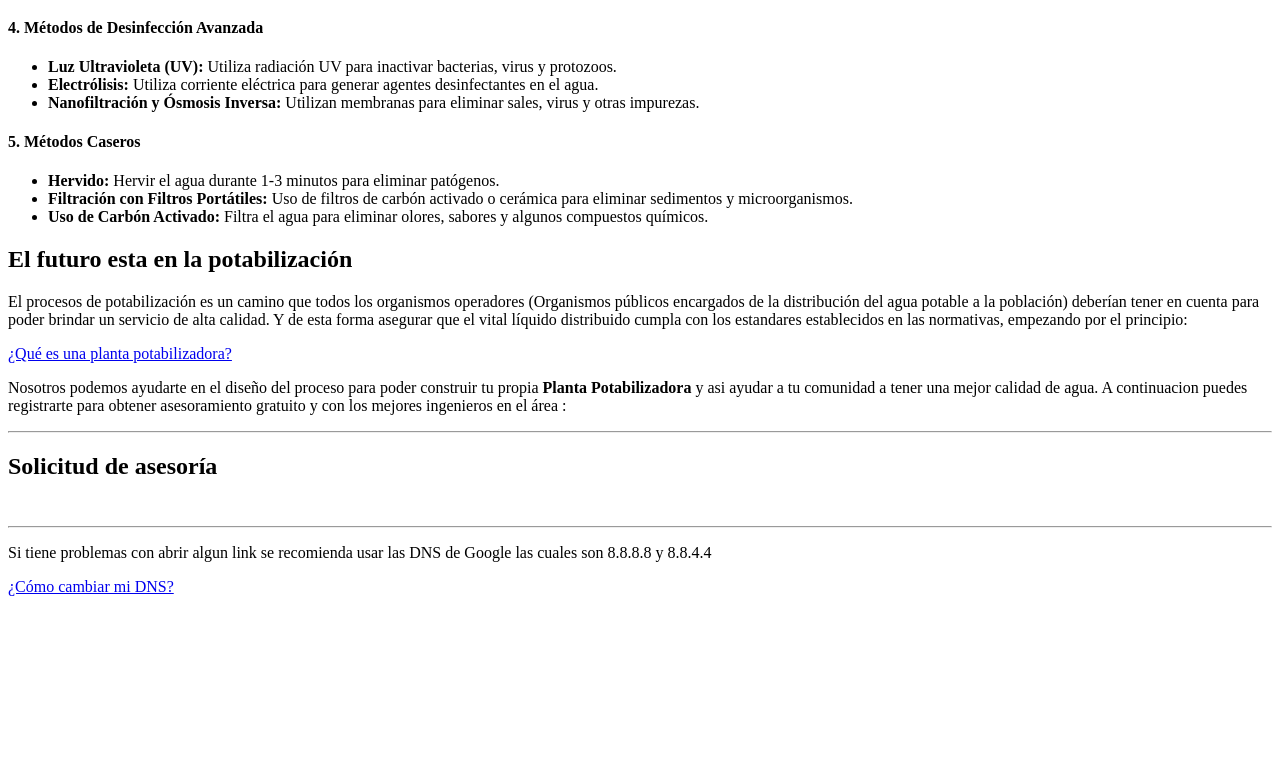
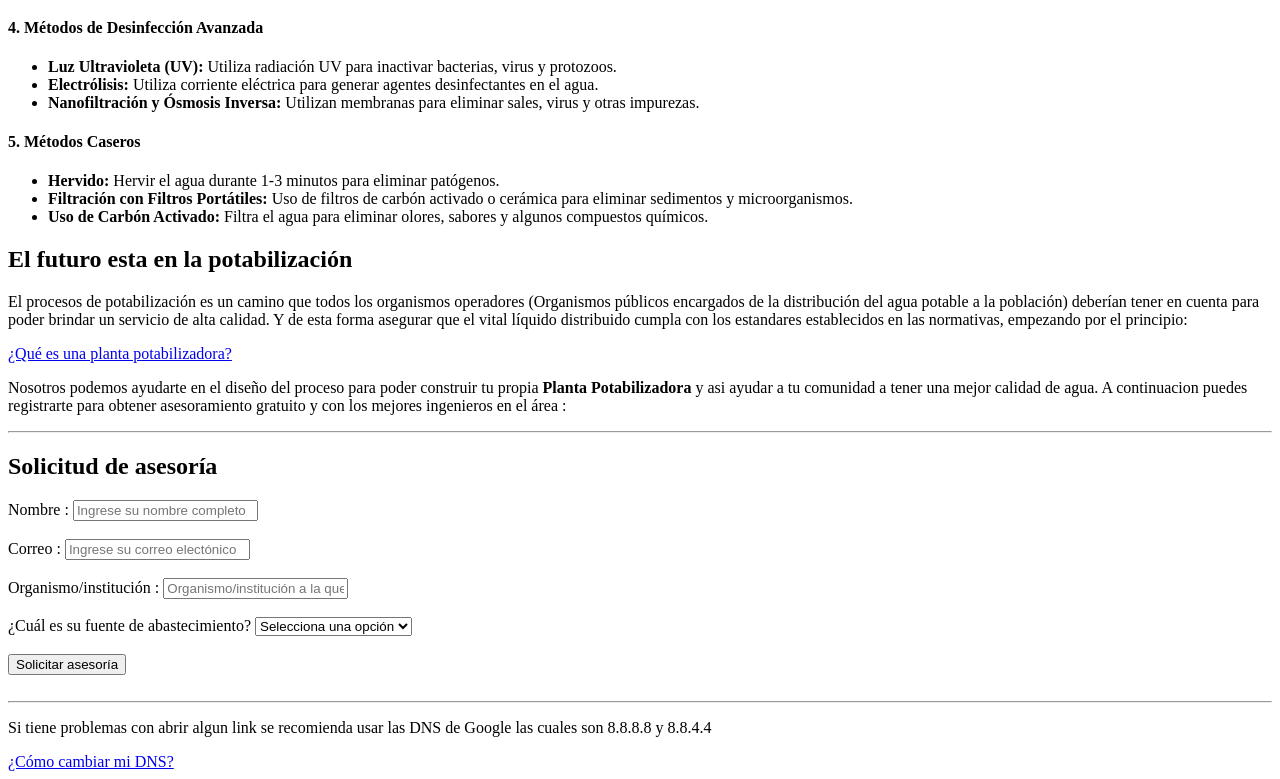
Before and after one commit to OmarRoano/proyecto_u1_potabilizadora_html, a plain HTML site: page index.html in a window 1280 px wide. Shown: the part 883-1662 px from the top of the page. Before the commit the page ends 1487 px from the top, so only its background shows below. Drawn offline with Linux system fonts and the light colour scheme.

Commit message:
commit 2: se agrega el form

```diff
--- a/index.html
+++ b/index.html
@@ -20,7 +20,7 @@
     <p>La potabilización es un proceso que sirve para potabilizar el agua cruda, agua que no ha sido sometida a ningun proceso, y que muchas veces
         excede algun parametro de los establecidos por la normativa.</p>
 
-    <a href="https://www.dof.gob.mx/nota_detalle.php?codigo=5650705&fecha=02/05/2022">ver normativa mexicana</a>
+    <a href="https://www.dof.gob.mx/nota_detalle.php?codigo=5650705&fecha=02/05/2022">Ver normativa mexicana.</a>
 
     <p>La potabilización puede ser de diferentes tipos por lo que varían los procesos y métodos que la conforman, a continuación se muestran algunos
         de los más comunes :</p>
@@ -77,6 +77,59 @@
 
     <h2>Solicitud de asesoría</h2>
 
+    <form>
+        <label for="nom">Nombre : </label>
+        <input
+            id="nom"
+            name="nombre_comppleto"
+            type="text"
+            placeholder="Ingrese su nombre completo"
+            minlength="2"
+            maxlength="50"
+            required
+        >
+        <br><br>
+
+        <label for="cor"> Correo : </label>
+        <input
+            id="cor"
+            name="correo"
+            type="text"
+            placeholder = "Ingrese su correo electónico"
+            minlength="2"
+            maxlength="50"
+            required
+        >
+        <br><br>
+
+        <label for="ins">Organismo/institución : </label>
+        <input
+            id="ins"
+            name="institucion"
+            type="text"
+            placeholder="Organismo/institución a la que pertenece"
+            minlength="2"
+            maxlength="100"
+            required
+        >
+        <br>
+        <br>
+
+        <label>¿Cuál es su fuente de abastecimiento?
+            <select name="fuente" required>
+                <option value=""selected hidden disabled>Selecciona una opción</option>
+                <option value="pozo">Pozo</option>
+                <option value="rio">Río</option>
+                <option value="lluvia">Lluvia</option>
+                <option value="lago">Lago</option>
+                <option value="nacimiento">Nacimiento</option>
+            </select>
+        </label>
+        <br>
+        <br>
+        <button type="submit">Solicitar asesoría</button>
+
+    </form>
 
     <br>
     <hr>
```
